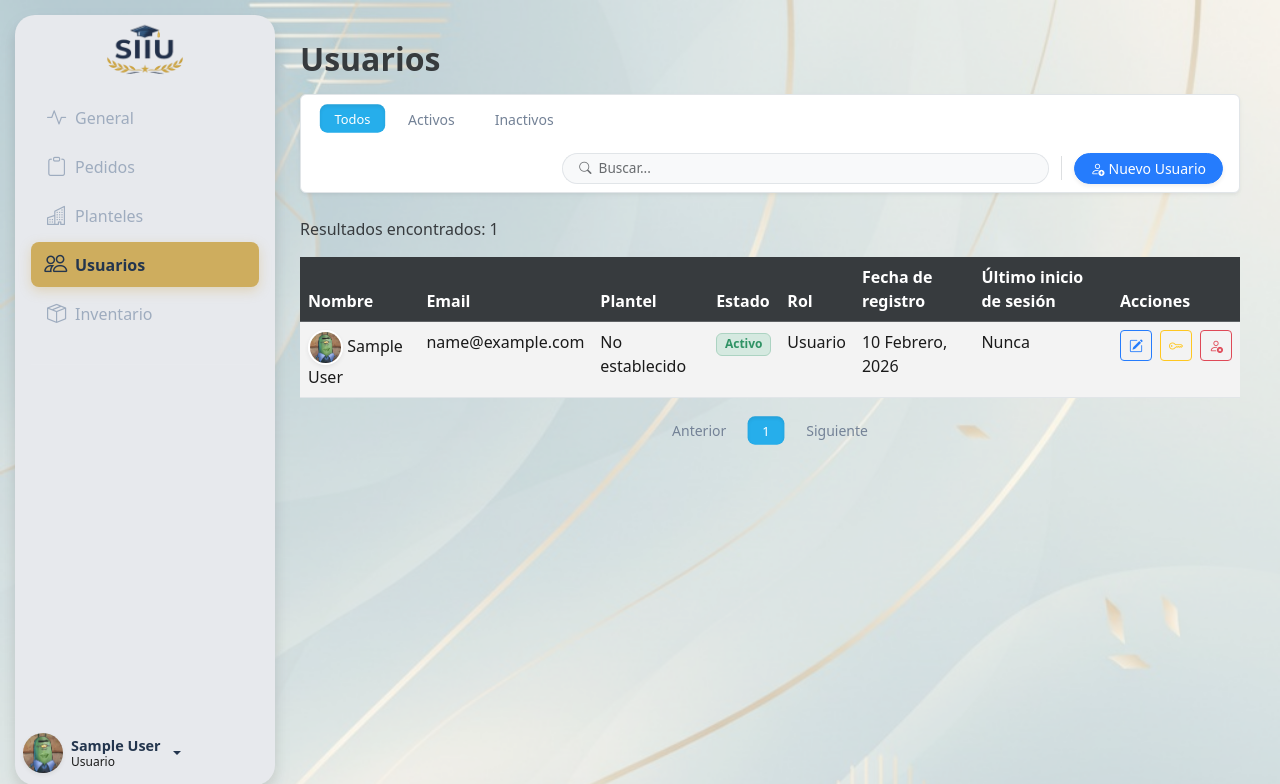
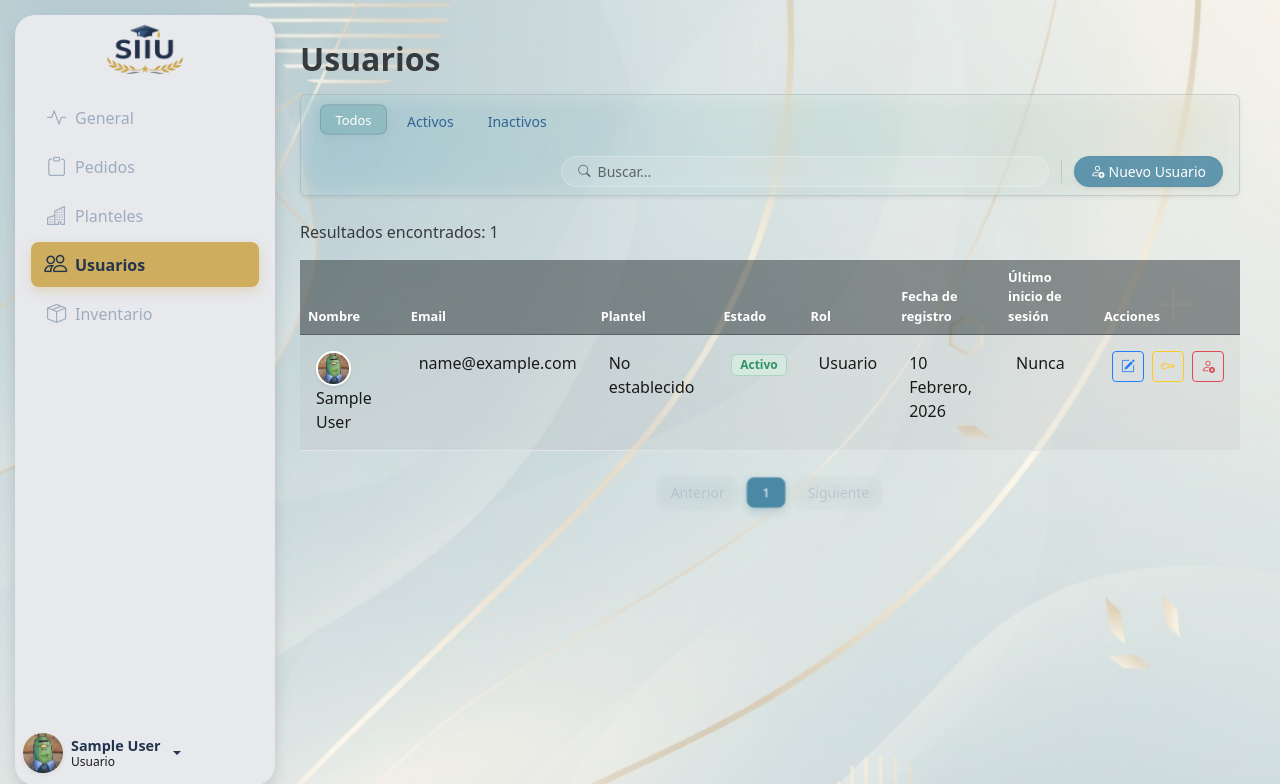
Before and after one commit to DaveChessington/SIIU, a Django app: page /user/user_list in a window 1280 px wide. Shown: the top 784 px of the page. Run offline with Django 5.2, Linux system fonts and the light colour scheme; the visitor is signed in with stand-in values (Sample User, id 1); data comes from the database, SQL or seed files in the repository; data that the repository does not hold is empty; parts of the project's set-up code (start-up, migrations or seed data) failed here and were passed over.

Commit message:
updated user_list.hhml glass style

```diff
--- a/templates/user_list.html
+++ b/templates/user_list.html
@@ -1,36 +1,164 @@
 {% extends 'base_site.html' %}
 {% block style %}
+
 <style>
-    /* Toolbar Styling */
-    .nav-pills .nav-link {
-        font-weight: 500;
-        transition: all 0.2s ease;
-        border-radius: 8px;
+    /* Contenedor principal: Transparencia y desenfoque */
+    .glass-toolbar {
+        background: rgba(218, 224, 225, 0.273) !important;
+        backdrop-filter: blur(12px) saturate(180%);
+        -webkit-backdrop-filter: blur(12px) saturate(180%);
+        border: 1px solid rgba(117, 134, 144, 0.298) !important;
     }
 
-    .nav-pills .nav-link.active {
-        background-color: #a5d4e8;
-        color: #367b99;
+    /* Estilo para los botones de filtro (Pills) */
+    .btn-user-status-filter {
+        background: transparent;
+        border: 1px solid transparent;
+        padding: 0.4rem 1rem;
+        border-radius: 50px;
+        transition: all 0.3s ease;
+        color: #1a5488;
     }
 
-    /* Make the Search Pill feel modern */
-    .search-pill-container .form-control {
-        border-color: #dee2e6;
-        font-size: 0.85rem;
+    .btn-user-status-filter.active {
+        background: rgba(16, 122, 122, 0.2) !important;
+        /* Azul traslúcido */
+        /*color: #367b99 !important;*/
+        border-color: rgba(5, 41, 41, 0.2);
+        box-shadow: 0 4px 15px rgba(0, 0, 0, 0.05);
     }
 
-    .search-pill-container .form-control:focus {
-        background-color: #fff !important;
+    /* Buscador moderno */
+    .search-pill-container {
+        background: rgba(255, 255, 255, 0.15);
+        border-radius: 50px;
+        border: 1px solid rgba(255, 255, 255, 0.2);
+        transition: focus-within 0.3s ease;
+    }
+
+    .search-pill-container:focus-within {
+        background: rgba(255, 255, 255, 0.8);
+        box-shadow: 0 0 15px rgba(54, 123, 153, 0.1);
+    }
+
+    .search-pill-container .form-control {
+        background: transparent !important;
+        border: none !important;
+    }
+
+    .search-pill-container .input-group-text {
+        background: transparent !important;
+        border: none !important;
+    }
+
+    /* Botón Primario*/
+    .btn.btn-primary {
+        background-color: rgba(54, 123, 153, 0.85);
+        border: 1px solid rgba(54, 123, 153, 0.2);
+    }
+
+    /* Efecto al pasar el mouse */
+    .btn.btn-primary:hover {
+        background-color: rgba(54, 123, 153, 1);
+        /* Se vuelve sólido */
+        transform: translateY(-1px);
+        /* Pequeño salto hacia arriba */
+        box-shadow: 0 6px 12px rgba(54, 123, 153, 0.3);
         border-color: #367b99;
-        box-shadow: none;
     }
+
+
+
+
 
     /* Vertical divider inside the toolbar */
     .vr {
         height: 24px;
         align-self: center;
     }
+
+    /*table styles*/
+
+
+    .table thead th {
+        font-weight: 600;
+        font-size: 0.8rem;
+        background-color: rgba(1, 9, 11, 0.471);
+    }
+
+    .table tbody tr {
+        background-color: transparent;
+        transition: all transform 0.2s ease-in-out;
+    }
+
+    .table tbody tr:hover {
+        transform: scale(0.99);
+        /* Un poco menos agresivo para evitar saltos de texto */
+        background-color: rgba(54, 123, 153, 0.03) !important;
+        box-shadow: inset 0 0 10px rgba(0, 0, 0, 0.02);
+        z-index: 10;
+    }
+
+    .table tbody td {
+        padding: 1rem;
+        /* GLASS EFFECT: Blend with your card style */
+        background: rgba(255, 255, 255, 0.1);
+        /*backdrop-filter: blur(10px);*/
+        /* Blurs elements behind row */
+    }
+
+    /* Contenedor de la paginación para centrarlo (opcional) */
+    .pagination {
+        gap: 5px;
+        /* Espacio entre botones */
+        margin-top: 1.5rem;
+    }
+
+    /* Estilo base del botón de navegación */
+    .btn-user-navigation-controller {
+        background: rgba(255, 255, 255, 0.2);
+        /* Fondo sutil */
+        backdrop-filter: blur(8px);
+        -webkit-backdrop-filter: blur(8px);
+        border: 1px solid rgba(255, 255, 255, 0.3);
+        color: #4a5568;
+        padding: 0.4rem 0.9rem;
+        border-radius: 12px;
+        /* Bordes redondeados modernos */
+        font-size: 0.875rem;
+        font-weight: 500;
+        transition: all 0.3s cubic-bezier(0.4, 0, 0.2, 1);
+        cursor: pointer;
+    }
+
+    /* Estado Hover */
+    .btn-user-navigation-controller:hover:not(:disabled) {
+        background: rgba(54, 123, 153, 0.15);
+        border-color: rgba(54, 123, 153, 0.4);
+        color: #367b99;
+        transform: translateY(-1px);
+    }
+
+    /* Estado Activo (Número de página actual) */
+    .btn-user-navigation-controller.active {
+        background: #367b99 !important;
+        /* Azul sólido para destacar */
+        color: #ffffff !important;
+        border-color: #367b99;
+        box-shadow: 0 4px 12px rgba(54, 123, 153, 0.3);
+    }
+
+    /* Estado Deshabilitado */
+    .btn-user-navigation-controller:disabled,
+    .btn-user-navigation-controller.disabled {
+        background: rgba(255, 255, 255, 0.05);
+        color: #a0aec0;
+        border-color: rgba(255, 255, 255, 0.1);
+        cursor: not-allowed;
+        opacity: 0.6;
+    }
 </style>
+
 {% endblock %}
 
 {% block main_content %}
@@ -140,7 +268,7 @@
     <!--  -->
 
     <div
-        class="d-flex flex-wrap align-items-center justify-content-between gap-3 bg-white p-2 rounded border shadow-sm mb-4">
+        class="d-flex flex-wrap align-items-center glass-toolbar justify-content-between gap-3 bg-white p-2 rounded border shadow-sm mb-4">
 
         <ul class="nav nav-pills small px-2">
             <li class="nav-item">
```
